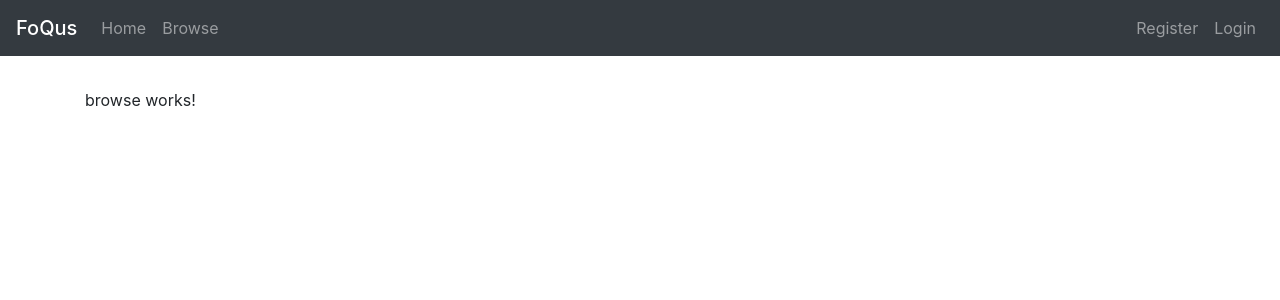
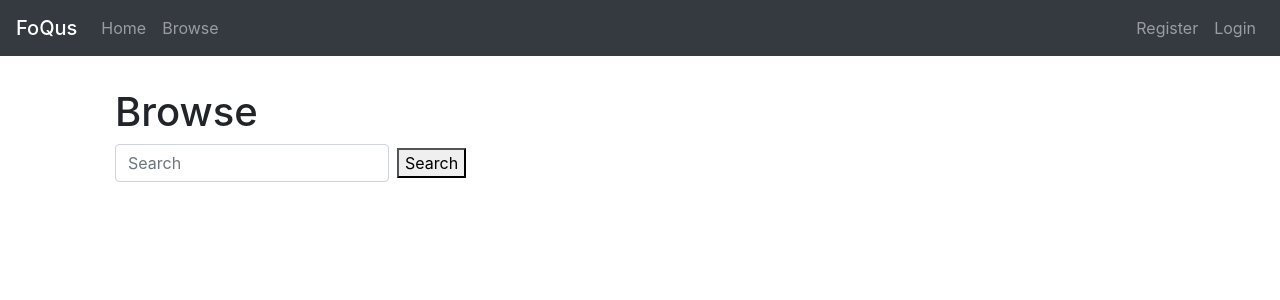
Before and after one commit to LennyRamos/foQus, an Angular app: page /browse in a window 1280 px wide. Shown: the top 300 px of the page. Built offline with nearby package versions, Linux system fonts and the light colour scheme; what angular-in-memory-web-api would draw is missing.

Commit message:
connect search to function

```diff
--- a/src/app/_services/foqus-list.service.ts
+++ b/src/app/_services/foqus-list.service.ts
@@ -24,5 +24,4 @@ export class FoqusListService {
         catchError(error => this.configService.handleError(error))
       );
   }
-
 }
--- a/src/app/browse/browse.component.css
+++ b/src/app/browse/browse.component.css
@@ -0,0 +1,23 @@
+.input-group.md-form.form-sm.form-1 input {
+    border: 1px solid #bdbdbd;
+    border-top-right-radius: 0.25rem;
+    border-bottom-right-radius: 0.25rem;
+}
+
+.input-group.md-form.form-sm.form-2 input {
+    border: 1px solid #bdbdbd;
+    border-top-left-radius: 0.25rem;
+    border-bottom-left-radius: 0.25rem;
+}
+
+.input-group.md-form.form-sm.form-2 input.red-border {
+    border: 1px solid #ef9a9a;
+}
+
+.input-group.md-form.form-sm.form-2 input.lime-border {
+    border: 1px solid #cddc39;
+}
+
+.input-group.md-form.form-sm.form-2 input.amber-border {
+    border: 1px solid #ffca28;
+}
--- a/src/app/browse/browse.component.html
+++ b/src/app/browse/browse.component.html
@@ -1 +1,23 @@
-<p>browse works!</p>
+<main>
+    <!-- <button (click)="goBack()">go back</button> -->
+
+    <div class="container">
+        <div class="container">
+            <h1>Browse</h1>
+            <!-- Search form -->
+            <form class="form-inline waves-light" mdbWavesEffect (ngSubmit)="search()">
+                <div class="md-form mt-0">
+                    <input class="form-control mr-sm-2" type="text" placeholder="Search">
+                </div>
+                <button type="submit">Search</button>
+            </form>
+        </div>
+
+        <div class="container" *ngIf="false">
+            <h1>Results</h1>
+        </div>
+
+    </div>
+
+
+</main>
--- a/src/app/browse/browse.component.ts
+++ b/src/app/browse/browse.component.ts
@@ -1,4 +1,6 @@
 import { Component, OnInit } from '@angular/core';
+import { FoqusList } from '../_models/foqus-list';
+import { FoqusListService } from '../_services/foqus-list.service';
 
 @Component({
   selector: 'app-browse',
@@ -7,12 +9,26 @@ import { Component, OnInit } from '@angular/core';
 })
 export class BrowseComponent implements OnInit {
 
-  constructor() { }
+  searchResults: FoqusList[];
+
+  constructor(
+    private foqusList: FoqusListService
+  ) {
+
+   }
+
 
   ngOnInit() {
   }
 
+  getItems(): void {
+    this.foqusList.getLists()
+      .subscribe(items => this.searchResults = items);
+  }
+
   search() {
+    this.getItems();
+    console.log(this.searchResults);
     console.log('About to search this hoe');
   }
 }
```
